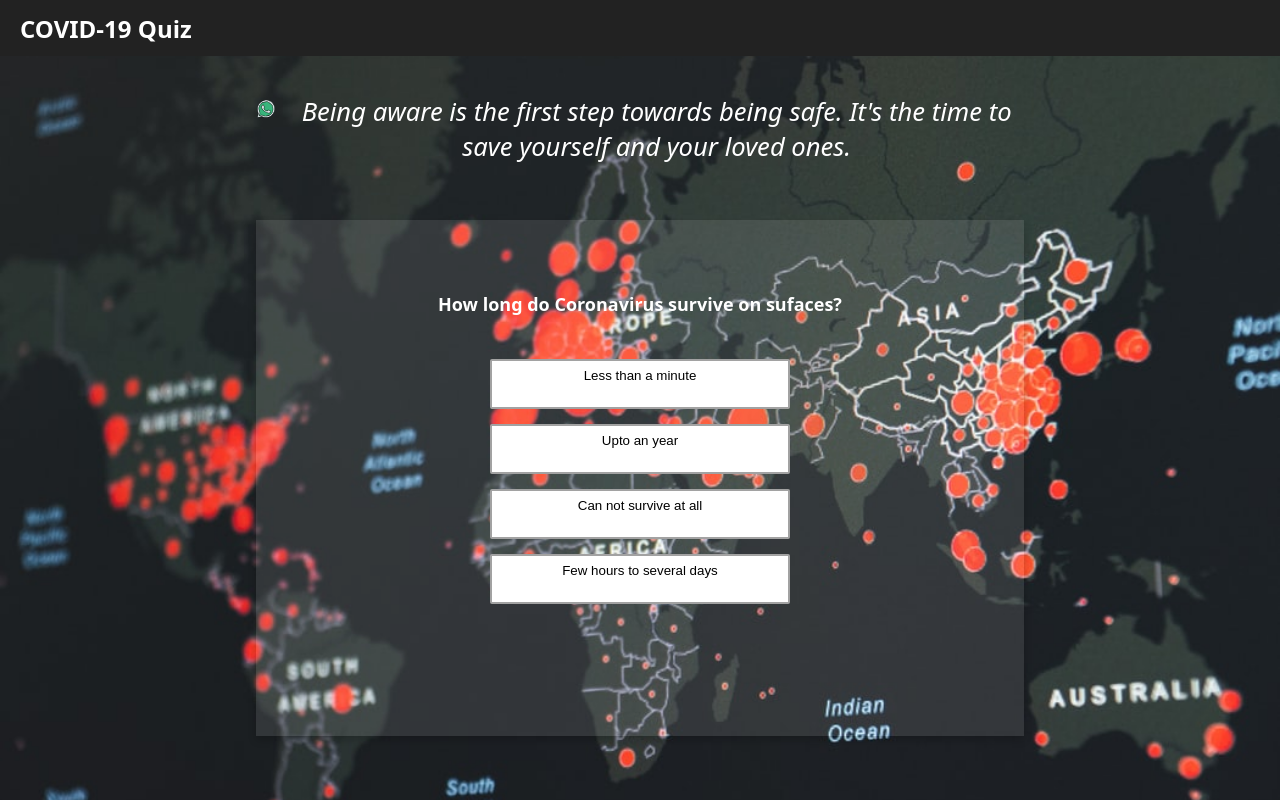
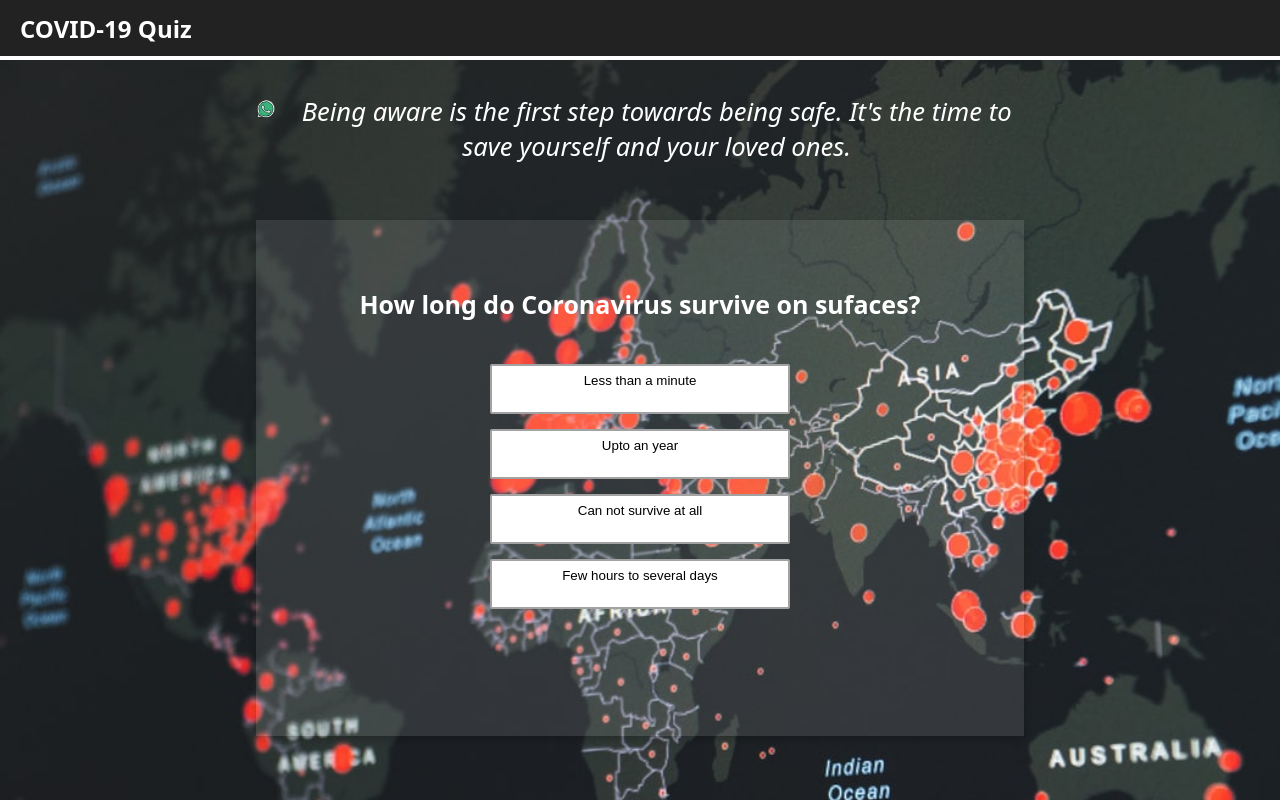
Before and after one commit to iAchyut/COVID-19, a React (Create React App) app: page / in a window 1280 px wide. Built offline with nearby package versions, Linux system fonts and the light colour scheme.

Commit message:
color added

```diff
--- a/src/index.css
+++ b/src/index.css
@@ -7,6 +7,7 @@ body {
   font-size: 0.8rem;
   -webkit-font-smoothing: antialiased;
   -moz-osx-font-smoothing: grayscale;
+  background-position-y: 60px;
 
 
 }
--- a/src/screens/home/home.jsx
+++ b/src/screens/home/home.jsx
@@ -144,8 +144,10 @@ export default class Home extends Component {
         <div className = {Styles.container}>
           {
             isResult ? (
+
+
               <div className = {Styles.questionAnswerContainer}>
-                <Test
+              <Test
                  totalQuestions = {QuestionsPerTest}/>
                 <div className = {Styles.optionButtonContainer}>
                         <OptionButton
@@ -154,6 +156,7 @@ export default class Home extends Component {
                         />
                       </div>
               </div>
+
             ) : (
               <div className = {Styles.questionAnswerContainer}>
                 <span className = {Styles.question}>
--- a/src/screens/home/home.module.css
+++ b/src/screens/home/home.module.css
@@ -14,6 +14,8 @@
     box-shadow: 0 4px 8px 0 rgba(0,0,0,0.2);
     background-color: rgb(255,255,255,0.1);
     flex-direction: column;
+    text-align: center;
+
 }
 
 .questionAnswerContainer {
@@ -26,9 +28,21 @@
 }
 
 .question {
-    font-size: 18px;
+    font-size: 25px;
     font-weight: bold;
-    color: white;
+    color:white;
+    /* text-shadow: 0 0 10px #fff,
+    0 0 20px #fff,
+    0 0 30px #fff,
+    0 0 40px #88A,
+    0 0 70px #88a,
+    0 0 80px #88a,
+    0 0 100px #88a,
+    0 0 150px #88a; */
+
+}
+.result{
+    font-size: 30px;
 }
 
 .answerContainer {
@@ -87,7 +101,7 @@
     padding-left: 15px;
     align-items: center;
     cursor: pointer;
-    color: #eee;
+    color: #fff;
 }
 
 .skipButton .skip {
@@ -153,10 +167,12 @@
     font-style : italic;
     margin: 30px 0;
     color: white;
+
 }
 .shareContainer {
     display: flex;
     align-items: center;
+    text-align: center;
 }
 .whatsappMobile{
     display: flex;
@@ -187,6 +203,7 @@
         font-size: 1.5em;
         margin-top: 50px;
         margin-bottom: 15px;
+
     }
     .whatsappMobile img{
         visibility: visible;
@@ -200,3 +217,21 @@
         padding: 5px 5px;
     }
   }
+  .glow {
+
+    color: #fff;
+    text-align: center;
+    -webkit-animation: glow 1s ease-in-out infinite alternate;
+    -moz-animation: glow 1s ease-in-out infinite alternate;
+    animation: glow 1s ease-in-out infinite alternate;
+  }
+
+  @keyframes glow {
+    from {
+      text-shadow: 0 0 10px #fff, 0 0 20px #88a, 0 0 30px #88a, 0 0 40px #88a, 0 0 50px #88a, 0 0 60px #88a, 0 0 70px #88a;
+    }
+
+    to {
+      text-shadow: 0 0 20px #fff, 0 0 30px #88a, 0 0 40px #88a, 0 0 50px #88b, 0 0 60px #88a, 0 0 70px #88b, 0 0 80px #88b;
+    }
+  }
--- a/src/screens/home/test.jsx
+++ b/src/screens/home/test.jsx
@@ -5,7 +5,7 @@ import { Icon } from 'react-icons-kit';
 import { angleDoubleRight } from 'react-icons-kit/fa/angleDoubleRight';
 import whatsapp from '../../whatsapp.svg';
 import Styles from './home.module.css';
-
+import clsx from 'clsx';
 const score = 'score';
 
 
@@ -37,10 +37,10 @@ export default class Test extends Component {
     const textToShare = `${encodeURI(`I scored - ${String(currentScore)}/${this.props.totalQuestions}`)} Let's see how much can you score !! \n Click the link to test your knowledge.` + ' https://covid19quiz.netlify.com/';
     return (
       <div>
-        <span className = {Styles.question}>
+        <div className = {clsx(Styles.question, Styles.glow, Styles.result)}>
           Your Final Score is : {String(currentScore)} / {this.props.totalQuestions} <br />
           <div className = {Styles.shareContainer}>
-            <span style = {{ marginRight: 7 }}>Share your Result :</span>
+            <div style = {{ marginRight: 7}}>Share your Result :</div>
             <a className = {Styles.whatsapp} target = "_blank" href = {`https://web.whatsapp.com/send?l=en&text=${textToShare}`}>
               <img src = {whatsapp} alt = "Whatsapp" />
             </a>
@@ -48,7 +48,7 @@ export default class Test extends Component {
               <img src = {whatsapp} alt = "Whatsapp" />
             </a>
           </div>
-        </span>
+        </div>
       </div>
 
     );
```
